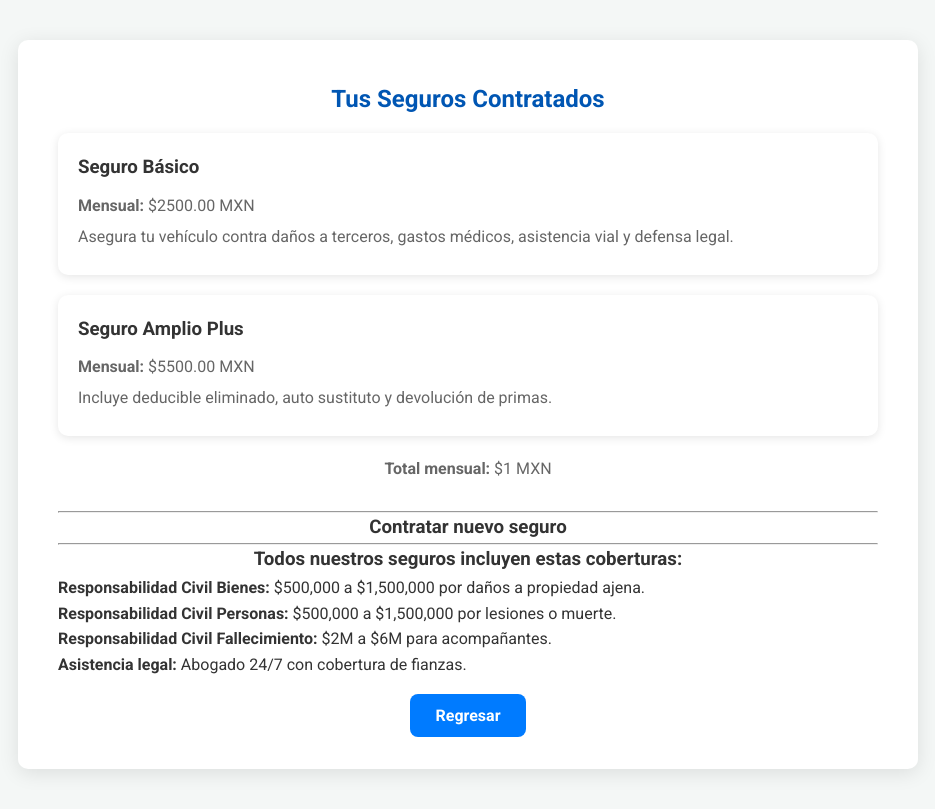
After one commit to raguilarort/misti-programacion-python, a Django app: template Proyecto/MISTIBank/Portal_WebApp/insurance/templates/seguros_contratados.html in a window 1280 px wide. The commit adds this page. Shown: the whole page, without its empty margins (172-1107 px from the left). Run offline with Django 5.2, Linux system fonts and the light colour scheme; data comes from the database, SQL or seed files in the repository; both versions use the stored data as it was after the commit; tables that the repository leaves empty hold one stand-in row (values such as "Sample post"); the template is opened without the code that fills it: values that come from a table or form of the project are taken from there, most other values are stand-ins (such as "Sample title", 1, 10 or a date in 2020).

Commit message:
actualizacion

```diff
--- /dev/null
+++ b/Proyecto/MISTIBank/Portal_WebApp/insurance/templates/seguros_contratados.html
@@ -0,0 +1,95 @@
+{% load static %}
+<!DOCTYPE html>
+<html lang="es">
+<head>
+    <meta charset="UTF-8">
+    <title>Seguros Contratados</title>
+    <link rel="stylesheet" href="{% static 'css/style.css' %}">
+    <style>
+        .seguro-card {
+            background: #fff;
+            border-radius: 10px;
+            box-shadow: 0 2px 10px rgba(0,0,0,0.1);
+            padding: 20px;
+            margin-bottom: 20px;
+            text-align: left;
+        }
+        .seguro-card h3 {
+            margin-bottom: 10px;
+        }
+        .seguro-card p {
+            margin: 5px 0;
+        }
+        .actions {
+            margin-top: 10px;
+        }
+    </style>
+</head>
+<body>
+    <section class="login-section">
+        <div class="login-container" style="max-width: 900px;">
+            <h2>Tus Seguros Contratados</h2>
+
+            {% if contratos %}
+                <div>
+                    {% for contrato in contratos %}
+                        <div class="seguro-card">
+                            <h3>{{ contrato.tipo_seguro.nombre }}</h3>
+                            <p><strong>Mensual:</strong> ${{ contrato.tipo_seguro.precio }} MXN</p>
+                            <p>
+                                {% if contrato.tipo_seguro.nombre == "Seguro Básico" %}
+                                    Asegura tu vehículo contra daños a terceros, gastos médicos, asistencia vial y defensa legal.
+                                {% elif contrato.tipo_seguro.nombre == "Seguro Amplio" %}
+                                    Protección contra daños materiales, robo total y responsabilidad civil.
+                                {% elif contrato.tipo_seguro.nombre == "Seguro Amplio Plus" %}
+                                    Incluye deducible eliminado, auto sustituto y devolución de primas.
+                                {% endif %}
+                            </p>
+                        </div>
+                    {% endfor %}
+                </div>
+                <p><strong>Total mensual:</strong> ${{ total_mensual }} MXN</p>
+            {% else %}
+                <p>No tienes seguros contratados.</p>
+            {% endif %}
+
+            <hr>
+
+            <h3>Contratar nuevo seguro</h3>
+            {% for seguro in seguros_disponibles %}
+                {% if seguro.id not in tipos_contratados %}
+                    <div class="seguro-card">
+                        <h3>{{ seguro.nombre }}</h3>
+                        <p><strong>Mensual:</strong> ${{ seguro.precio }} MXN</p>
+                        <p>
+                            {% if seguro.nombre == "Seguro Básico" %}
+                                Protección básica con responsabilidad civil y gastos médicos.
+                            {% elif seguro.nombre == "Seguro Amplio" %}
+                                Daños materiales, robo total y asistencia vial.
+                            {% elif seguro.nombre == "Seguro Amplio Plus" %}
+                                Máxima cobertura: sin deducible, auto sustituto, devolución de primas.
+                            {% endif %}
+                        </p>
+                        <div class="actions">
+                            <a href="{% url 'contratar_seguro' seguro.id %}" class="action-btn">Contratar</a>
+                        </div>
+                    </div>
+                {% endif %}
+            {% endfor %}
+
+            <hr>
+
+            <h3>Todos nuestros seguros incluyen estas coberturas:</h3>
+            <ul style="text-align: left;">
+                <li><strong>Responsabilidad Civil Bienes:</strong> $500,000 a $1,500,000 por daños a propiedad ajena.</li>
+                <li><strong>Responsabilidad Civil Personas:</strong> $500,000 a $1,500,000 por lesiones o muerte.</li>
+                <li><strong>Responsabilidad Civil Fallecimiento:</strong> $2M a $6M para acompañantes.</li>
+                <li><strong>Asistencia legal:</strong> Abogado 24/7 con cobertura de fianzas.</li>
+            </ul>
+
+            <br>
+            <a href="{% url 'dashboard' %}" class="cta-button">Regresar</a>
+        </div>
+    </section>
+</body>
+</html>
--- a/Proyecto/MISTIBank/Portal_WebApp/insurance/urls.py
+++ b/Proyecto/MISTIBank/Portal_WebApp/insurance/urls.py
@@ -7,6 +7,8 @@ urlpatterns = [
     path('login/', views.login_view, name='login'),
     path('dashboard/', views.dashboard, name='dashboard'),
     path('logout/', views.logout_view, name='logout'),
+    path('seguros/', views.seguros_contratados, name='seguros_contratados'),
     path('depositar/', views.depositar, name='depositar'),
     path('retirar/', views.retirar, name='retirar'),
+    path('seguros/contratar/<int:tipo_id>/', views.contratar_seguro, name='contratar_seguro'),
 ]
```
Also changed, not shown: Proyecto/MISTIBank/Portal_WebApp/insurance/templates/dashboard.html (+4 -4 lines), Proyecto/MISTIBank/Portal_WebApp/insurance/views.py (+38 -0 lines), Proyecto/MISTIBank/Portal_WebApp/db.sqlite3.
